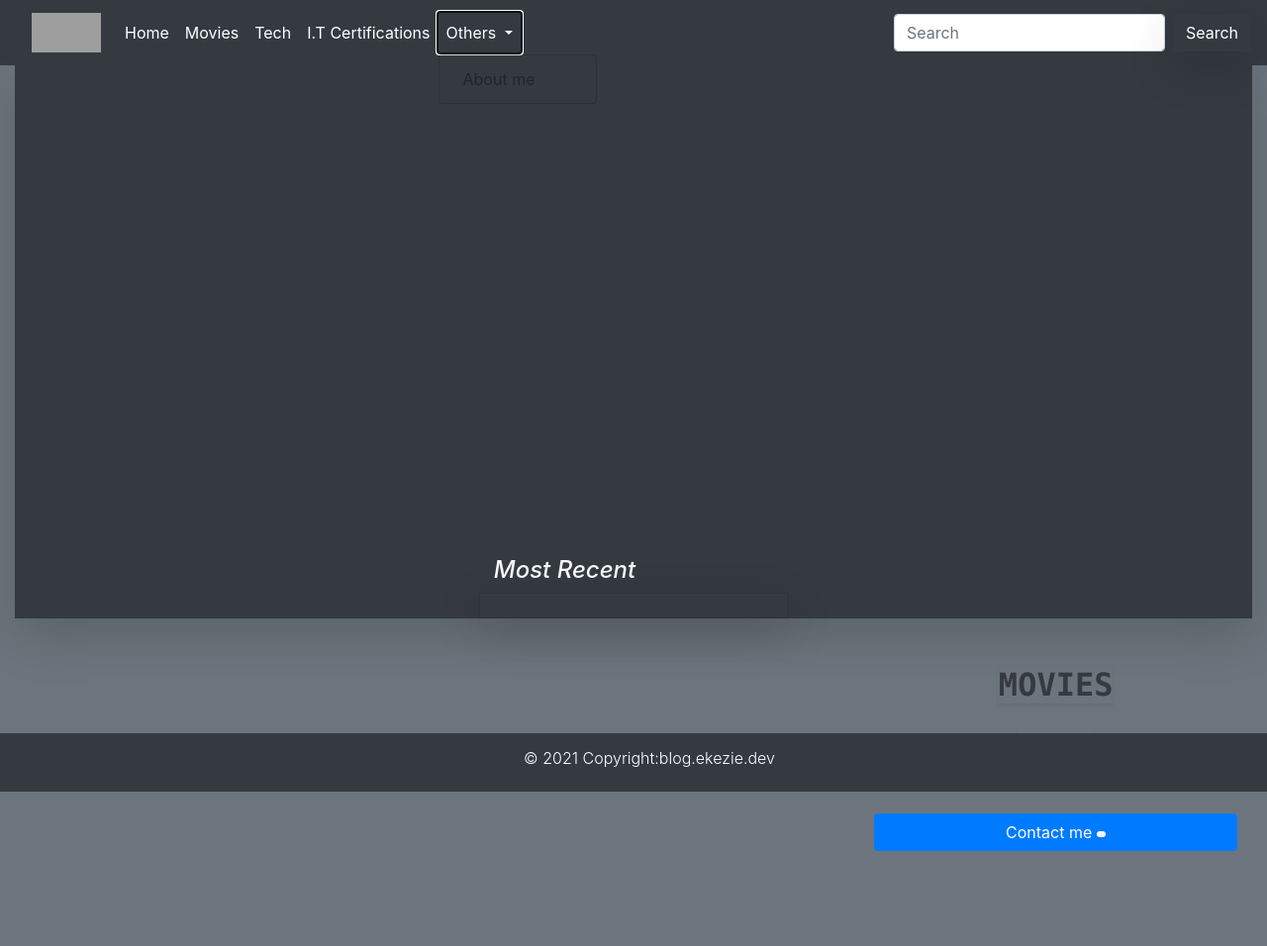
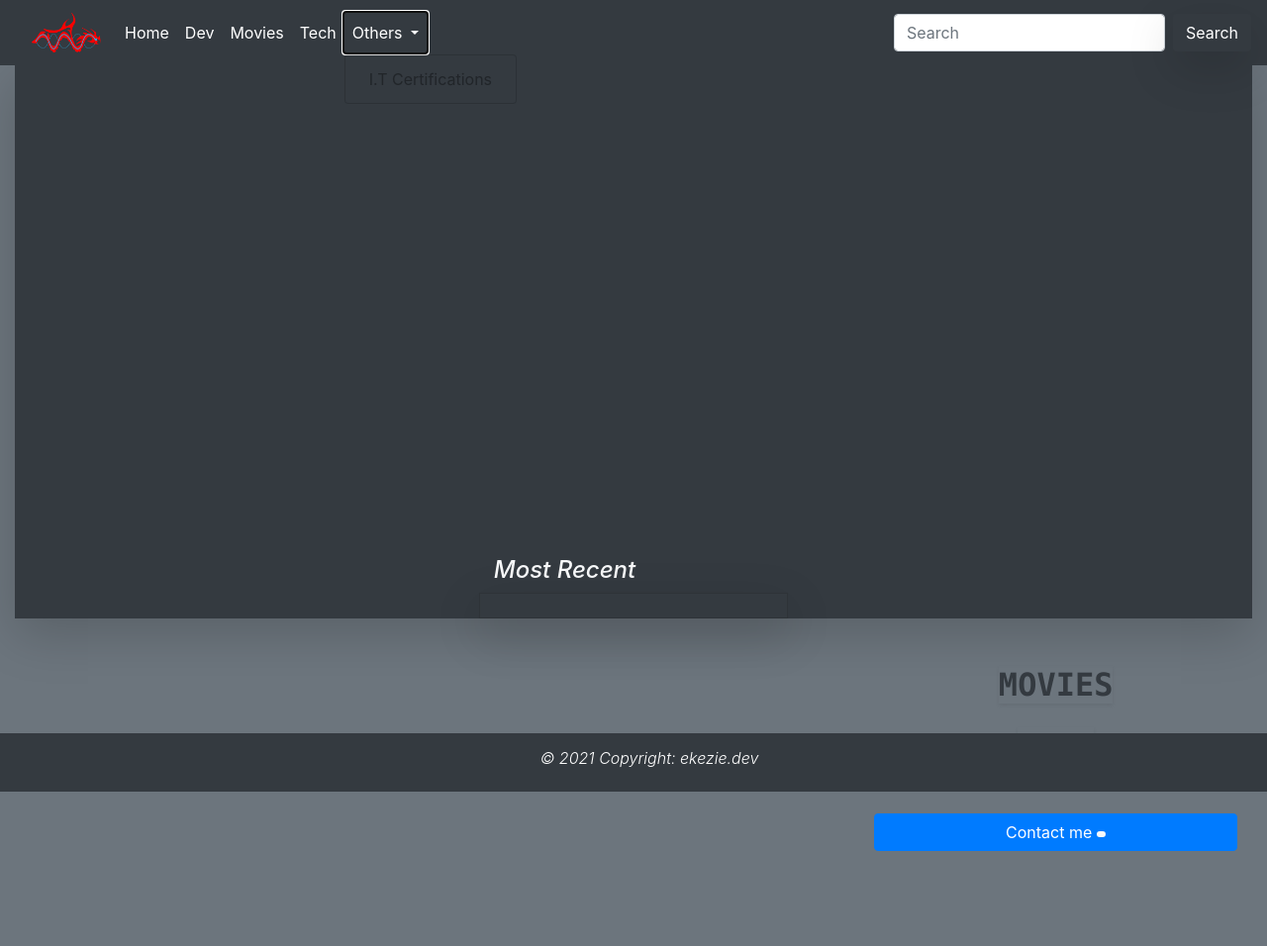
Before and after one commit to goekezie/theport, a Django app: page /blog/ in a window 1280 px wide, after a click on "Others". Shown: the whole page at 99% size. Run offline with Django 3.2, Linux system fonts and the light colour scheme; data that the repository does not hold is empty; some libraries are stand-ins or nearby versions; grey boxes are pictures that could not be loaded.

Commit message:
uniform base.html

```diff
--- a/der/templates/der/base.html
+++ /dev/null
@@ -1,107 +0,0 @@
-<!doctype html>
-<html lang="en">
-  {% load static %}
-  <head>
-
-    <!-- Required meta tags -->
-    <meta charset="utf-8">
-    <meta name="viewport" content="width=device-width, initial-scale=1, shrink-to-fit=no">
-    <!-- fontawesome -->
-    <link rel="stylesheet" type="text/css" href="{% static 'fontawesome/css/all.min.css' %}" />
-
-    <!-- Bootstrap CSS -->
-    <link rel="stylesheet" href="https://stackpath.bootstrapcdn.com/bootstrap/4.5.0/css/bootstrap.min.css" integrity="sha384-9aIt2nRpC12Uk9gS9baDl411NQApFmC26EwAOH8WgZl5MYYxFfc+NcPb1dKGj7Sk" crossorigin="anonymous">
-
-        <!-- Local csss for cards with circular images -->
-    <link rel="stylesheet" type="text/css" href="{% static 'polls/main.css' %}">
-
-    <link rel="icon" type="image/png"  href="{% static 'dev/RU.png' %}">
-    <title>Gibson | Blog</title>
-  </head>
-  <body class="bg-secondary" >
-    <header class="header position-sticky">
-      <nav class="navbar navbar-expand-lg navbar-dark bg-dark">
-        <a class="navbar-brand text-white" href="{% url 'index' %}"></a>
-        <img class="navbar-brand"  rel="icon" type="image/png"  src="{% static 'dev/RU.png' %}" width="70px" height="50px">
-
-        <button class="navbar-toggler" type="button" data-toggle="collapse" data-target="#navbarTogglerDemo02" aria-controls="navbarTogglerDemo02" aria-expanded="false" aria-label="Toggle navigation">
-          <span class="navbar-toggler-icon"></span>
-        </button>
-
-        <div class="collapse navbar-collapse" id="navbarTogglerDemo02">
-          <ul class="navbar-nav mr-auto mt-2 mt-lg-0">
-            <li class="nav-item active">
-              <a class="nav-link text-white" href="{% url 'index' %}">Home <span class="sr-only">(current)</span></a>
-            </li>
-            <li class="nav-item">
-              <a class="nav-link text-white" href="{% url 'movie:movie' %}">Movies</a>
-            </li>
-            <li class="nav-item">
-              <a class="nav-link text-white" href="{% url 'tech:tech' %}" >Tech</a>
-              <!-- tabindex="-1" aria-disabled="true" -->
-            </li>
-            <li class="nav-item">
-              <a class="nav-link text-white" href="{% url 'certifications' %}" >
-              <!-- <link rel="icon" type="image/png"  href="{% static 'devend/twitter.png' %}"> -->
-                I.T Certifications
-              </a>
-            </li>
-            <li class="nav-item dropdown bg-dark">
-              <a class="nav-link dropdown-toggle" href="#" id="navbarDropdown" role="button" data-toggle="dropdown" aria-haspopup="true" aria-expanded="false">Others
-                </a>
-              <div class="dropdown-menu bg-dark" aria-labelledby="navbarDropdown">
-                  <a class="dropdown-item" href="{% url 'about' %}">About me</a>
-              </div>
-          </li>
-          </ul>
-          <form class="form-inline my-2 my-lg-0" method="GET" action="{% url 'search' %}" >
-            <input class="form-control mr-sm-2" type="search" placeholder="Search" name="q" value="{{ query }}" required>
-
-            <button class="btn shadow-lg text-white my-2 my-sm-0" type="submit">Search</button>
-          </form>
-        </div>
-      </nav>
-    </header>
-    <main role="main ">
-      <div class="text-light container-fluid justify-content-center text-justify ">
-        {% block content %}
-        {% endblock %}
-      </div>
-
-      <!-- Footer -->
-
-  <footer class="container-fluid page-footer font-small bg-dark  fixed-bottom mt-3 ">
-    <!-- Copyright -->
-    <div class="footer-copyright text-center justify-content-center py-3 row text-white">
-      <div class="linked in mx-2">
-        <a href="https://www.linkedin.com/in/goekezie/" target="_blank">
-          <i class="fab fa-linkedin-in"></i>
-        </a>
-
-      </div>
-     <div class=" mx-2">
-       <a href="https://twitter.com/goekezie">
-        <i class="fab fa-twitter"></i>
-       </a>
-
-     </div>
-     <h6 class="mx-2 font-weight-light text-center ">
-      © 2021 Copyright:blog.ekezie.dev
-    </h6>
-    </div>
-    <!-- Copyright -->
-
-  </footer>
-
-
-<!-- Footer -->
-    </main>
-
-
-    <!-- Optional JavaScript -->
-    <!-- jQuery first, then Popper.js, then Bootstrap JS -->
-    <script src="https://code.jquery.com/jquery-3.5.1.slim.min.js" integrity="sha384-DfXdz2htPH0lsSSs5nCTpuj/zy4C+OGpamoFVy38MVBnE+IbbVYUew+OrCXaRkfj" crossorigin="anonymous"></script>
-    <script src="https://cdn.jsdelivr.net/npm/popper.js@1.16.0/dist/umd/popper.min.js" integrity="sha384-Q6E9RHvbIyZFJoft+2mJbHaEWldlvI9IOYy5n3zV9zzTtmI3UksdQRVvoxMfooAo" crossorigin="anonymous"></script>
-    <script src="https://stackpath.bootstrapcdn.com/bootstrap/4.5.0/js/bootstrap.min.js" integrity="sha384-OgVRvuATP1z7JjHLkuOU7Xw704+h835Lr+6QL9UvYjZE3Ipu6Tp75j7Bh/kR0JKI" crossorigin="anonymous"></script>
-  </body>
-</html>
--- a/der/templates/der/der.html
+++ b/der/templates/der/der.html
@@ -1,5 +1,5 @@
 
-{% extends 'der/base.html' %}
+{% extends 'theport/base.html' %}
 {% block content %}
 <div class="content">
     <div class="shadow-lg ">
--- a/der/templates/der/details.html
+++ b/der/templates/der/details.html
@@ -1,4 +1,4 @@
-{% extends 'der/base.html' %}
+{% extends 'theport/base.html' %}
 {% block content %}
 <section>
     <div class="row justify-content-center">
--- a/der/urls.py
+++ b/der/urls.py
@@ -8,8 +8,5 @@ urlpatterns = [
     path('<slug:slug>/', views.details, name="details"),
 
 
-    path('certifications/', views.certifications, name="certifications"),
-    path('search/', views.search, name="search"),
 
-    path('<slug:slug>/', views.resultdetail, name="resultdetail"),
 ]
--- a/der/views.py
+++ b/der/views.py
@@ -4,8 +4,7 @@ from .models import Post, Comment
 from mov.models import MoviePost
 from tec.models import TechPost
 from django.core.paginator import Paginator
-from django.db.models import Q
-from itertools import chain
+
 from django.urls import reverse
 from django.http import HttpResponse, HttpResponseRedirect
 from .forms import CommentForm
@@ -70,52 +69,3 @@ def details(request, slug):
         comment_form = CommentForm()
     return render(request, "der/details.html", {"post":post, "comments":comments, "new_comment":new_comment, "comment_form":comment_form, "totalcomments":totalcomments})
     #details comment
-
-
-
-#certifications
-def certifications(request):
-    return render(request, "der/certifications.html",)
-
-
-
-
-def search(request):
-    query = request.GET.get('q')
-    quote = ''
-    if query:
-        postresults = Post.objects.filter(Q(title__icontains=query) | Q(content__icontains=query)).distinct()
-        moviepostresults = MoviePost.objects.filter(Q(title__icontains=query) | Q(content__icontains=query)).distinct()
-        techpostresults = TechPost.objects.filter(Q(title__icontains=query) | Q(content__icontains=query)).distinct()
-        result_list = list(chain(
-                    postresults,
-                    moviepostresults,
-                    techpostresults
-                     ))
-        if result_list != []:
-            quote =  'Search result for ' + query
-        else:
-            quote = 'No result found for ' + query
-
-
-    else:
-        postresults = Post.objects.filter(status=0)
-        moviepostresults = MoviePost.objects.filter(status=0)
-        techpostresults = TechPost.objects.filter(status=0)
-        result_list = list(chain(
-                    postresults,
-                    moviepostresults,
-                    techpostresults
-                     ))
-
-    paginator = Paginator(result_list, 8)
-    page = request.GET.get('page')
-    results = paginator.get_page(page)
-    context = {'results': results, 'query':query, 'quote':quote}
-
-    return render(request, 'der/search.html', context)
-
-#resultdetail page
-def resultdetail(request, slug):
-    result = get_object_or_404(MoviePost, TechPost, Post, slug=slug)
-    return render(request, "der/resultdetail.html", {"result":result})
--- a/mov/templates/mov/details.html
+++ b/mov/templates/mov/details.html
@@ -1,4 +1,4 @@
-{% extends 'der/base.html' %}
+{% extends 'theport/base.html' %}
 {% block content %}
 <section>
   <div class="row justify-content-center">
--- a/mov/templates/mov/mov.html
+++ b/mov/templates/mov/mov.html
@@ -1,5 +1,5 @@
 
-{% extends 'der/base.html' %}
+{% extends 'theport/base.html' %}
 {% block content %}
 
 <div class="content ">
--- a/tec/templates/tec/details.html
+++ b/tec/templates/tec/details.html
@@ -1,4 +1,4 @@
-{% extends 'der/base.html' %}
+{% extends 'theport/base.html' %}
 {% block content %}
 <section>
   <div class="row justify-content-center">
--- a/tec/templates/tec/tec.html
+++ b/tec/templates/tec/tec.html
@@ -1,5 +1,5 @@
 
-{% extends 'der/base.html' %}
+{% extends 'theport/base.html' %}
 {% block content %}
 
 <div class="content">
--- a/theport/urls.py
+++ b/theport/urls.py
@@ -24,6 +24,10 @@ urlpatterns = [
     path('sirglock/', admin.site.urls),
     path('', views.index, name="index"),
 
+    path('certifications/', views.certifications, name="certifications"),
+    path('search/', views.search, name="search"),
+
+
 
 
     #dev
@@ -37,7 +41,7 @@ urlpatterns = [
     #django-summernote
     path('summernote/', include('django_summernote.urls')),
 
-
+    # path('<slug:slug>/', views.resultdetail, name="resultdetail"),
 
 
 ]
--- a/theportapp/templates/theport/base.html
+++ b/theportapp/templates/theport/base.html
@@ -15,31 +15,52 @@
         <!-- Local csss for cards with circular images -->
     <link rel="stylesheet" type="text/css" href="{% static 'polls/main.css' %}">
 
-    <link rel="icon" type="image/png"  href="{% static 'theport/RU.png' %}">
-    <title>Gibson | DevOps Engineer</title>
+    <link rel="icon" type="image/png"  href="{% static 'dev/RU.png' %}">
+    <title>Gibson | Blog</title>
   </head>
-  <body class="bg-dark" >
+  <body class="bg-secondary" >
     <header class="header position-sticky">
-        <nav class="navbar navbar-expand-lg navbar-dark bg-dark ">
-            <a class="navbar-brand text-white text-uppercase font-weight-bolder text-monospace mx-auto" href="{% url 'index' %}"> Ekezie Gibson .O.</a>
+      <nav class="navbar navbar-expand-lg navbar-dark bg-dark">
+        <a class="navbar-brand text-white" href="{% url 'index' %}"></a>
+        <img class="navbar-brand"  rel="icon" type="image/png"  src="{% static 'theport/RU.png' %}" width="70px" height="50px">
 
         <button class="navbar-toggler" type="button" data-toggle="collapse" data-target="#navbarTogglerDemo02" aria-controls="navbarTogglerDemo02" aria-expanded="false" aria-label="Toggle navigation">
           <span class="navbar-toggler-icon"></span>
         </button>
 
         <div class="collapse navbar-collapse" id="navbarTogglerDemo02">
-              <ul class="navbar-nav m-auto  mt-2 mt-lg-0 nav-pills ">
-                <li class="nav-item active mx-2">
-                  <a class="nav-link text-white font-weight-bold" href="#Projects">Projects<span class="sr-only">(current)</span>
+          <ul class="navbar-nav mr-auto mt-2 mt-lg-0">
+            <li class="nav-item active">
+              <a class="nav-link text-white" href="{% url 'index' %}">Home <span class="sr-only">(current)</span></a>
+            </li>
+            <li class="nav-item">
+              <a class="nav-link text-white" href="{% url 'der:der' %}">Dev</a>
+            </li>
+            <li class="nav-item">
+              <a class="nav-link text-white" href="{% url 'mov:mov' %}" >Movies</a>
+              <!-- tabindex="-1" aria-disabled="true" -->
+            </li>
+            <li class="nav-item">
+              <a class="nav-link text-white" href="{% url 'tec:tec' %}" >
+              <!-- <link rel="icon" type="image/png"  href="{% static 'devend/twitter.png' %}"> -->
+              Tech
               </a>
             </li>
-                <li class="nav-item mx-2">
-                  <a class="nav-link text-white font-weight-bold" href="{% url 'der:der' %}">Blog</a>
+            <li class="nav-item dropdown bg-dark">
+              <a class="nav-link dropdown-toggle" href="#" id="navbarDropdown" role="button" data-toggle="dropdown" aria-haspopup="true" aria-expanded="false">Others
+                </a>
+              <div class="dropdown-menu bg-dark" aria-labelledby="navbarDropdown">
+                  <a class="dropdown-item" href="{% url 'certifications' %}">I.T Certifications</a>
+              </div>
           </li>
           </ul>
+          <form class="form-inline my-2 my-lg-0" method="GET" action="{% url 'search' %}" >
+            <input class="form-control mr-sm-2" type="search" placeholder="Search" name="q" value="{{ query }}" required>
+
+            <button class="btn shadow-lg text-white my-2 my-sm-0" type="submit">Search</button>
+          </form>
         </div>
       </nav>
-
     </header>
     <main role="main ">
       <div class="text-light container-fluid justify-content-center text-justify ">
@@ -49,9 +70,9 @@
 
       <!-- Footer -->
 
-  <footer class="container-fluid page-footer font-small bg-dark border shadow-lg border-dark position-absolute mt-3 ">
+  <footer class="container-fluid page-footer font-small bg-dark  fixed-bottom mt-3 ">
     <!-- Copyright -->
-    <div class="footer-copyright justify-content-center py-3 row text-white">
+    <div class="footer-copyright text-center justify-content-center py-3 row text-white">
       <div class="linked in mx-2">
         <a href="https://www.linkedin.com/in/goekezie/" target="_blank">
           <i class="fab fa-linkedin-in"></i>
@@ -64,8 +85,8 @@
        </a>
 
      </div>
-     <h6 class="mx-2 font-weight-light text-center ">
-      © 2021 Copyright:ekezie.dev
+     <h6 class="mx-2 font-weight-light text-center font-italic">
+      © 2021 Copyright: ekezie.dev
     </h6>
     </div>
     <!-- Copyright -->
--- a/der/templates/der/certifications.html
+++ b/theportapp/templates/theport/certifications.html
@@ -1,4 +1,4 @@
-{% extends 'der/base.html' %}
+{% extends 'theport/base.html' %}
 {% block content %}
 <div>
 
--- a/theportapp/templates/theport/index.html
+++ b/theportapp/templates/theport/index.html
@@ -1,7 +1,7 @@
 {% extends 'theport/base.html' %}
 {% block content %}
 {% load static %}
-<div class="content">
+<div class="content ">
   <div class="imgbg  col-md-auto my-2">
     <div class="about ">
       <div class=" container-fluid justify-content-center my-5 ">
--- a/der/templates/der/resultdetail.html
+++ b/theportapp/templates/theport/resultdetail.html
@@ -1,4 +1,4 @@
-{% extends 'der/base.html' %}
+{% extends 'theport/base.html' %}
 {% block content %}
 <section>
     <div class="col text-center text-white">
--- a/der/templates/der/search.html
+++ b/theportapp/templates/theport/search.html
@@ -1,4 +1,4 @@
-{% extends 'der/base.html' %}
+{% extends 'theport/base.html' %}
 
 
 {% block content %}
```
Also changed, not shown: theportapp/views.py (+53 -0 lines). Lines whose indentation alone changed are shown as unchanged.
